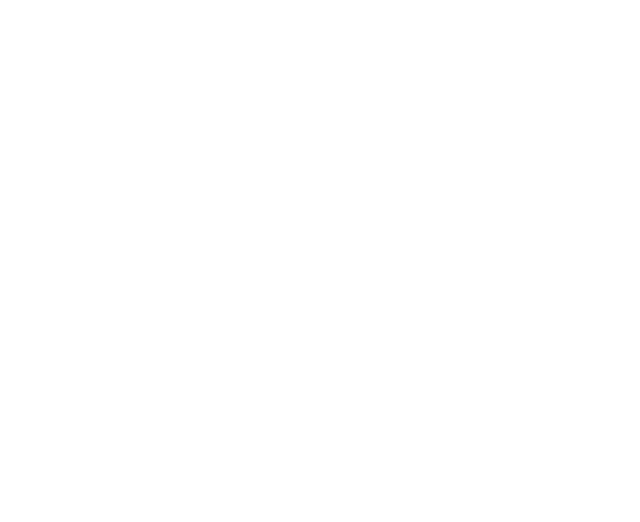
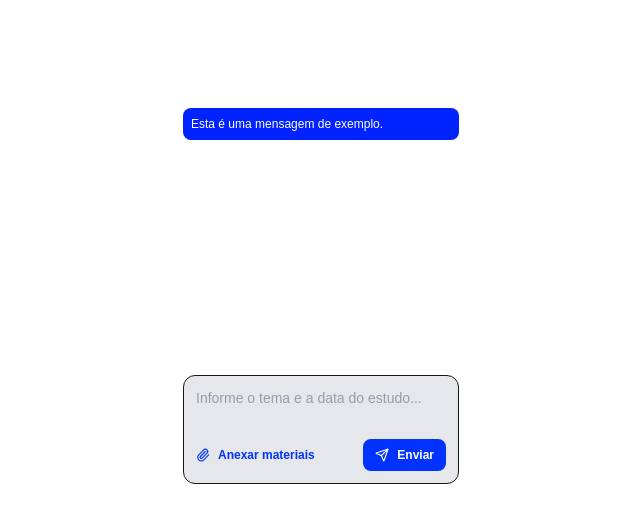
Before and after one commit to kelsmartins/my-projeto-studyo, a Next.js app: page / in a window 1280 px wide. Shown: the top 522 px of the page, without its empty margins (319-959 px from the left). Built offline with nearby package versions, Linux system fonts and the light colour scheme.

Commit message:
Update page.tsx

```diff
--- a/src/app/page.tsx
+++ b/src/app/page.tsx
@@ -1,9 +1,11 @@
+'use client'
+import { MiniChat } from "../components/chat/MiniChat";
 
 
 export default function Home() {
   return (
     <div className="flex min-h-screen flex-col items-center justify-between p-24">
-
+      <MiniChat />
     </div>
   );
 }
```
